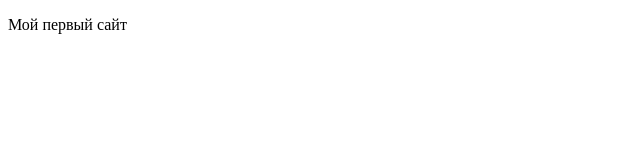
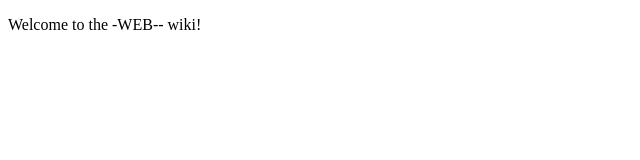
Before and after one commit to voroshilin-vladimir/-WEB--, a plain HTML site: page index.html in a window 1280 px wide. Shown: the whole page, without its empty margins (0-640 px from the left). Drawn offline with Linux system fonts and the light colour scheme.

Commit message:
изменение в html-разметке

```diff
--- a/index.html
+++ b/index.html
@@ -8,7 +8,7 @@
 </head>
 
 <body>
-     <p>Мой первый сайт</p>
+     <p>Welcome to the -WEB-- wiki!</p>
 </body>
 
 </html>
```
